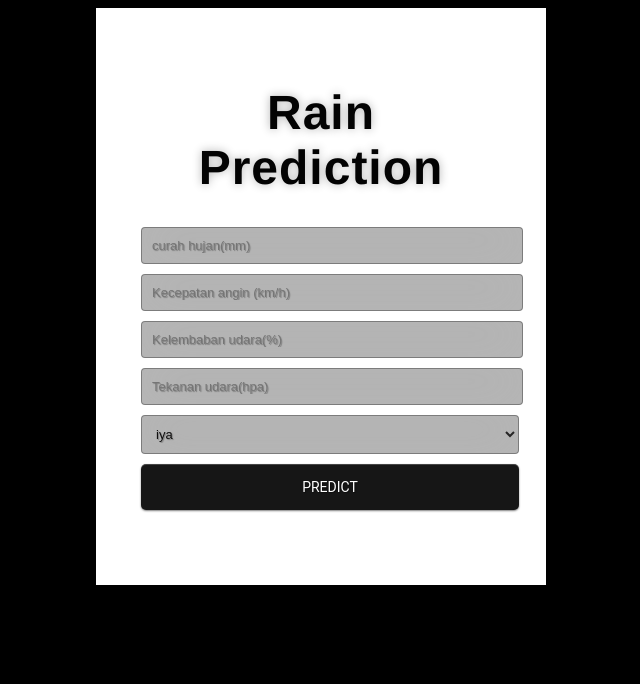
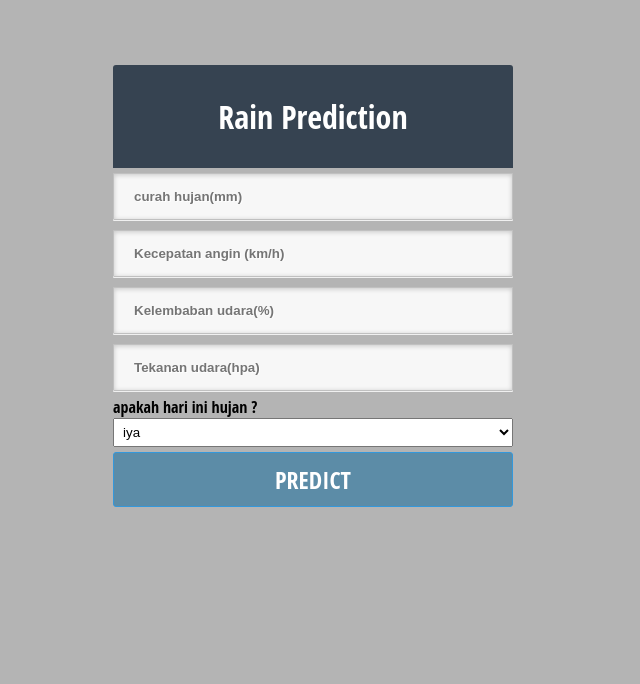
Before and after one commit to HelennaConstantia/FinalProject2_Deploy, a Flask app: page / in a window 1280 px wide. Shown: the top 684 px of the page, without its empty margins (327-967 px from the left). Run offline with Flask 2, Linux system fonts and the light colour scheme; parts of the project's set-up code (start-up, migrations or seed data) failed here and were passed over.

Commit message:
html dan css

```diff
--- a/static/css/style.css
+++ b/static/css/style.css
@@ -1,92 +1,144 @@
-@import url(https://fonts.googleapis.com/css?family=Open+Sans);
-.btn { display: inline-block; *display: inline; *zoom: 1; padding: 4px 10px 4px; margin-bottom: 0; font-size: 13px; line-height: 18px; color: #333333; text-align: center;text-shadow: 0 1px 1px rgba(255, 255, 255, 0.75); vertical-align: middle; background-color: #f5f5f5; background-image: -moz-linear-gradient(top, #ffffff, #e6e6e6); background-image: -ms-linear-gradient(top, #ffffff, #e6e6e6); background-image: -webkit-gradient(linear, 0 0, 0 100%, from(#ffffff), to(#e6e6e6)); background-image: -webkit-linear-gradient(top, #ffffff, #e6e6e6); background-image: -o-linear-gradient(top, #ffffff, #e6e6e6); background-image: linear-gradient(top, #ffffff, #e6e6e6); background-repeat: repeat-x; filter: progid:dximagetransform.microsoft.gradient(startColorstr=#ffffff, endColorstr=#e6e6e6, GradientType=0); border-color: #e6e6e6 #e6e6e6 #e6e6e6; border-color: rgba(0, 0, 0, 0.1) rgba(0, 0, 0, 0.1) rgba(0, 0, 0, 0.25); border: 1px solid #e6e6e6; -webkit-border-radius: 4px; -moz-border-radius: 4px; border-radius: 4px; -webkit-box-shadow: inset 0 1px 0 rgba(255, 255, 255, 0.2), 0 1px 2px rgba(0, 0, 0, 0.05); -moz-box-shadow: inset 0 1px 0 rgba(255, 255, 255, 0.2), 0 1px 2px rgba(0, 0, 0, 0.05); box-shadow: inset 0 1px 0 rgba(255, 255, 255, 0.2), 0 1px 2px rgba(0, 0, 0, 0.05); cursor: pointer; *margin-left: .3em; }
-.btn:hover, .btn:active, .btn.active, .btn.disabled, .btn[disabled] { background-color: #e6e6e6; }
-.btn-large { padding: 9px 14px; font-size: 15px; line-height: normal; -webkit-border-radius: 5px; -moz-border-radius: 5px; border-radius: 5px; }
-.btn:hover { color: #333333; text-decoration: none; background-color: #e6e6e6; background-position: 0 -15px; -webkit-transition: background-position 0.1s linear; -moz-transition: background-position 0.1s linear; -ms-transition: background-position 0.1s linear; -o-transition: background-position 0.1s linear; transition: background-position 0.1s linear; }
-.btn-primary, .btn-primary:hover { text-shadow: 0 -1px 0 rgba(0, 0, 0, 0.25); color: #ffffff; }
-.btn-primary.active { color: rgba(255, 255, 255, 0.75); }
-.btn-primary { background-color: #4a77d4; background-image: -moz-linear-gradient(top, #6eb6de, #4a77d4); background-image: -ms-linear-gradient(top, #6eb6de, #4a77d4); background-image: -webkit-gradient(linear, 0 0, 0 100%, from(#6eb6de), to(#4a77d4)); background-image: -webkit-linear-gradient(top, #6eb6de, #4a77d4); background-image: -o-linear-gradient(top, #6eb6de, #4a77d4); background-image: linear-gradient(top, #6eb6de, #4a77d4); background-repeat: repeat-x; filter: progid:dximagetransform.microsoft.gradient(startColorstr=#6eb6de, endColorstr=#4a77d4, GradientType=0);  border: 1px solid #3762bc; text-shadow: 1px 1px 1px rgba(0,0,0,0.4); box-shadow: inset 0 1px 0 rgba(255, 255, 255, 0.2), 0 1px 2px rgba(0, 0, 0, 0.5); }
-.btn-primary:hover, .btn-primary:active, .btn-primary.active, .btn-primary.disabled, .btn-primary[disabled] { filter: none; background-color: #4a77d4; }
-.btn-block { width: 100%; display:block; }
+body{
+	background:#b4b4b4;
+  }
+  .form {
+	font-family:'Open Sans Condensed', sans-serif;
+	width: 400px;
+	min-width:250px;
+	margin: 20px auto;
+	position: relative;
+	padding: 45px;
+  }
 
-body {
+  .form .fieldset {
+	background-color:#d5d5d5;
+
+	border-radius: 3px;
+
+  }
+
+.form legend {
+	text-align: center;
+	background: #364351;
 	width: 100%;
-	height:100%;
-	font-family: 'Helvetica';
-	background: #000;
-	color: rgb(20, 19, 19);
-	font-size: 24px;
-	text-align:center;
-	letter-spacing:1.4px;
+	padding: 30px 0;
+	border-radius: 3px 3px 0 0;
+	color: white;
+  font-size:2em;
+  }
 
-}
-.form{
-    position: relative;
-    z-index: 1;
-    background: #FFFFFF;
-    max-width: 360px;
-    margin: 0 auto 100px;
-    padding: 45px;
-    text-align: center;
-    box-shadow: 0 0 20px 0 rgba(0,0,0,0.2),0 5px 5px rgba(0,0,0,0.24);
-}
+  .fieldset form{
+	border:1px solid #2f2f2f;
+	margin:0 auto;
+	display:block;
+	width:100%;
+	padding:30px 20px;
+	box-sizing:border-box;
+	border-radius:0 0 3px 3px;
+  }
+
+   .no-placeholder label{
+  margin-left:5px;
+	position:relative;
+	display:block;
+	color:grey;
+	text-shadow:0 1px white;
+	font-weight:bold;
+  }
+
+  ::-webkit-input-placeholder { text-shadow:1px 1px 1px white; font-weight:bold; }
+  ::-moz-placeholder { text-shadow:0 1px 1px white; font-weight:bold; }
+  :-ms-input-placeholder { text-shadow:0 1px 1px white; font-weight:bold; }
+  input[type=text] {
+	padding: 15px 20px;
+	border-radius: 1px;
+	margin:5px auto;
+	background-color:#f7f7f7;
+	border: 1px solid silver;
+
+	-webkit-box-shadow: inset 0 1px 5px rgba(0,0,0,0.2);
+	box-shadow: inset 0 1px 5px rgba(0,0,0,0.2), 0 1px rgba(255,255,255,.8);
+	width: 100%;
+
+	-webkit-box-sizing: border-box;
+	-moz-box-sizing: border-box;
+	-ms-box-sizing: border-box;
+	box-sizing: border-box;
+	-webkit-transition:background-color .5s ease;
+  -moz-transition:background-color .5s ease;
+  -o-transition:background-color .5s ease;
+  -ms-transition:background-color .5s ease;
+  transition:background-color .5s ease;
+  }
+  .no-placeholder input[type=text] {
+	padding: 10px 20px;
+  }
+
+ input[type=text]:active, .placeholder #registration-form input[type=text]:focus {
+	outline: none;
+	border-color: silver;
+	background-color:white;
+  }
+
 .form button {
-    font-family:"Roboto", sans-serif;
-    text-transform:uppercase;
-    outline:0;
-    background: #161616;
-    width: 105%;
-    border: 0;
-    padding: 15px;
-    color: #FFFFFF;
-    font-size: 14px;
-    cursor: pointer;
+	font-family:'Open Sans Condensed', sans-serif;
+	text-transform:uppercase;
+	outline:none;
+	-webkit-box-sizing: border-box;
+	-moz-box-sizing: border-box;
+	-ms-box-sizing: border-box;
+	box-sizing: border-box;
+	width: 100%;
+	background-color: #5C8CA7;
+	padding: 10px;
+	color: white;
+	border: 1px solid #3498db;
+	border-radius: 3px;
+	font-size: 1.5em;
+	font-weight: bold;
+	margin-top: 5px;
+	cursor: pointer;
+	position:relative;
+	top:0;
+  }
 
-}
-.form h1 { color: rgb(3, 3, 3); text-shadow: 0 0 10px rgba(0,0,0,0.3); letter-spacing:1px; text-align:center; }
+ .form button :hover {
+	background-color: #2980b9;
+  }
 
-input {
-	width: 100%;
-	margin-bottom: 10px;
-	background: rgba(0,0,0,0.3);
-	border: none;
-	outline: none;
-	padding: 10px;
-	font-size: 13px;
-	color: rgb(17, 16, 16);
-	text-shadow: 1px 1px 1px rgba(7, 7, 7, 0.3);
-	border: 1px solid rgba(0,0,0,0.3);
-	border-radius: 4px;
-	box-shadow: inset 0 -5px 45px rgba(197, 196, 196, 0.2), 0 1px 1px rgba(255,255,255,0.2);
-	-webkit-transition: box-shadow .5s ease;
-	-moz-transition: box-shadow .5s ease;
-	-o-transition: box-shadow .5s ease;
-	-ms-transition: box-shadow .5s ease;
-	transition: box-shadow .5s ease;
-}
-input:focus { box-shadow: inset 0 -5px 45px rgba(100,100,100,0.4), 0 1px 1px rgba(255,255,255,0.2); }
-select {
-	width: 105%;
-	margin-bottom: 10px;
-	background: rgba(0,0,0,0.3);
-	border: none;
-	outline: none;
-	padding: 10px;
-	font-size: 13px;
-	color: rgb(17, 16, 16);
-	text-shadow: 1px 1px 1px rgba(7, 7, 7, 0.3);
-	border: 1px solid rgba(0,0,0,0.3);
-	border-radius: 4px;
-	box-shadow: inset 0 -5px 45px rgba(197, 196, 196, 0.2), 0 1px 1px rgba(255,255,255,0.2);
-	-webkit-transition: box-shadow .5s ease;
-	-moz-transition: box-shadow .5s ease;
-	-o-transition: box-shadow .5s ease;
-	-ms-transition: box-shadow .5s ease;
-	transition: box-shadow .5s ease;
-}
+  .form button :active {
+  background:#5C8CA7;
+  }
 
-.form .message{
-    margin :15px 0 0;
-    color: #050505;
-    font-size: 12px;
-}
+
+  .parsley-error-list{
+  background-color:#C34343;
+  padding: 5px 11px;
+  margin: 0;
+  list-style: none;
+  border-radius: 0 0 3px 3px;
+  margin-top:-5px;
+	margin-bottom:5px;
+	color:white;
+	border:1px solid #870d0d;
+	border-top:none;
+	  -webkit-box-sizing: border-box;
+	-moz-box-sizing: border-box;
+	box-sizing: border-box;
+	position:relative;
+	top:-1px;
+	text-shadow:0px 1px 1px #460909;
+	  font-weight:700;
+	font-size:12px;
+  }
+  .parsley-error{
+	border-color:#870d0d!important;
+	border-bottom:none;
+  }
+ select{
+	width:100%;
+	padding:5px;
+  }
+  ::-moz-focus-inner {
+	border: 0;
+  }
--- a/templates/LR_Predict.html
+++ b/templates/LR_Predict.html
@@ -9,17 +9,18 @@
 </head>
 <body>
     <div class="form">
-        <h1>Rain Prediction </h1>
+        <legend>Rain Prediction </legend>
         <form action="{{url_for('predict')}}" method="post">
             <input type="text" name="rainfall" placeholder="curah hujan(mm)" required="required"/>
             <input type="text" name="wind" placeholder="Kecepatan angin (km/h)" required="required"/>
             <input type="text" name="humidity" placeholder="Kelembaban udara(%)" required="required"/>
             <input type="text" name="pressure" placeholder="Tekanan udara(hpa)" required="required"/>
-            <select name= "rain" placeholder="apakah hari ini hujan ?" >
+            <label>apakah hari ini hujan ?<select name= "rain" >
+                <label> <span>apakah hari ini hujan ?</span></label>
                 <h3>apakah hari ini hujan ?</h3>
                     <option value="yes">iya</option>
                     <option value="no">tidak</option>
-            </select>
+            </label></select>
 
             <button type="submit" class="btn btn-primary btn-block btn-large">Predict</button>
         </form>
```
